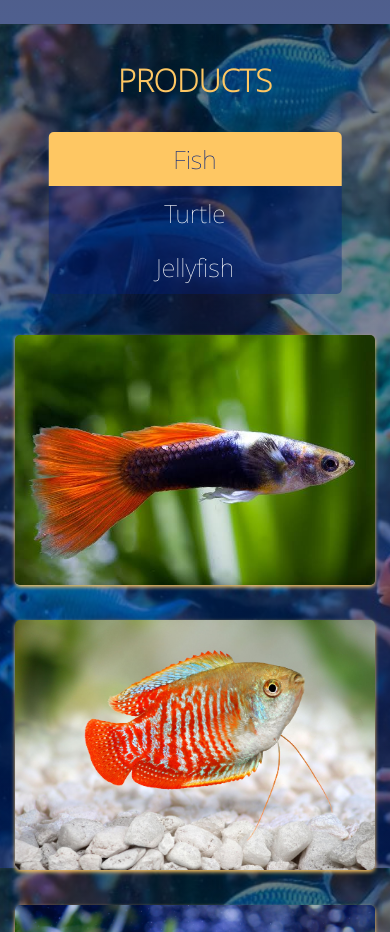
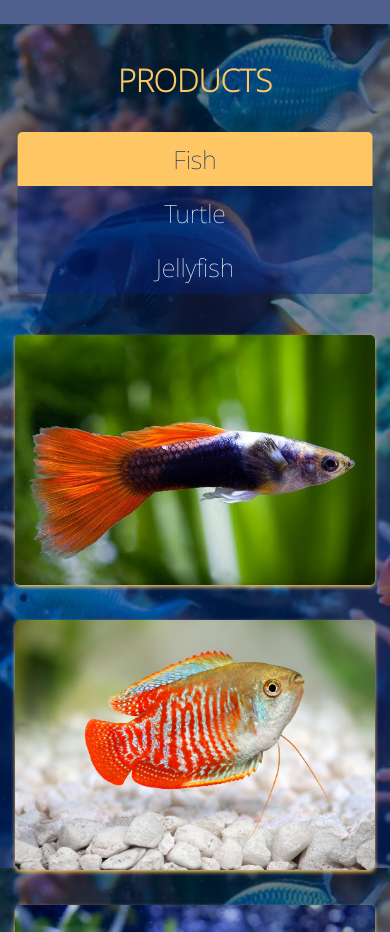
Before and after one commit to GrigorHarutyunian/Webpack-simple-project, a website built with webpack: page src/index.html in a window 390 px wide. Shown: the part 820-1752 px from the top of the page. Built offline with nearby package versions, Linux system fonts and the light colour scheme; grey boxes are pictures that could not be loaded; a web font is replaced by a local one.

Commit message:
Add css for products

```diff
--- a/src/products/productsStyle.css
+++ b/src/products/productsStyle.css
@@ -95,7 +95,7 @@
     left: 50%;
     transform: translateX(-50%);
     max-width: 1170px;
-    width: 75%;
+    width: 95%;
 }
 
 .category-item {
@@ -205,6 +205,7 @@
     .categories {
         top: 108px;
         flex-direction: column;
+        width: 91%;
     }
 
     .category-item:first-child {
```
